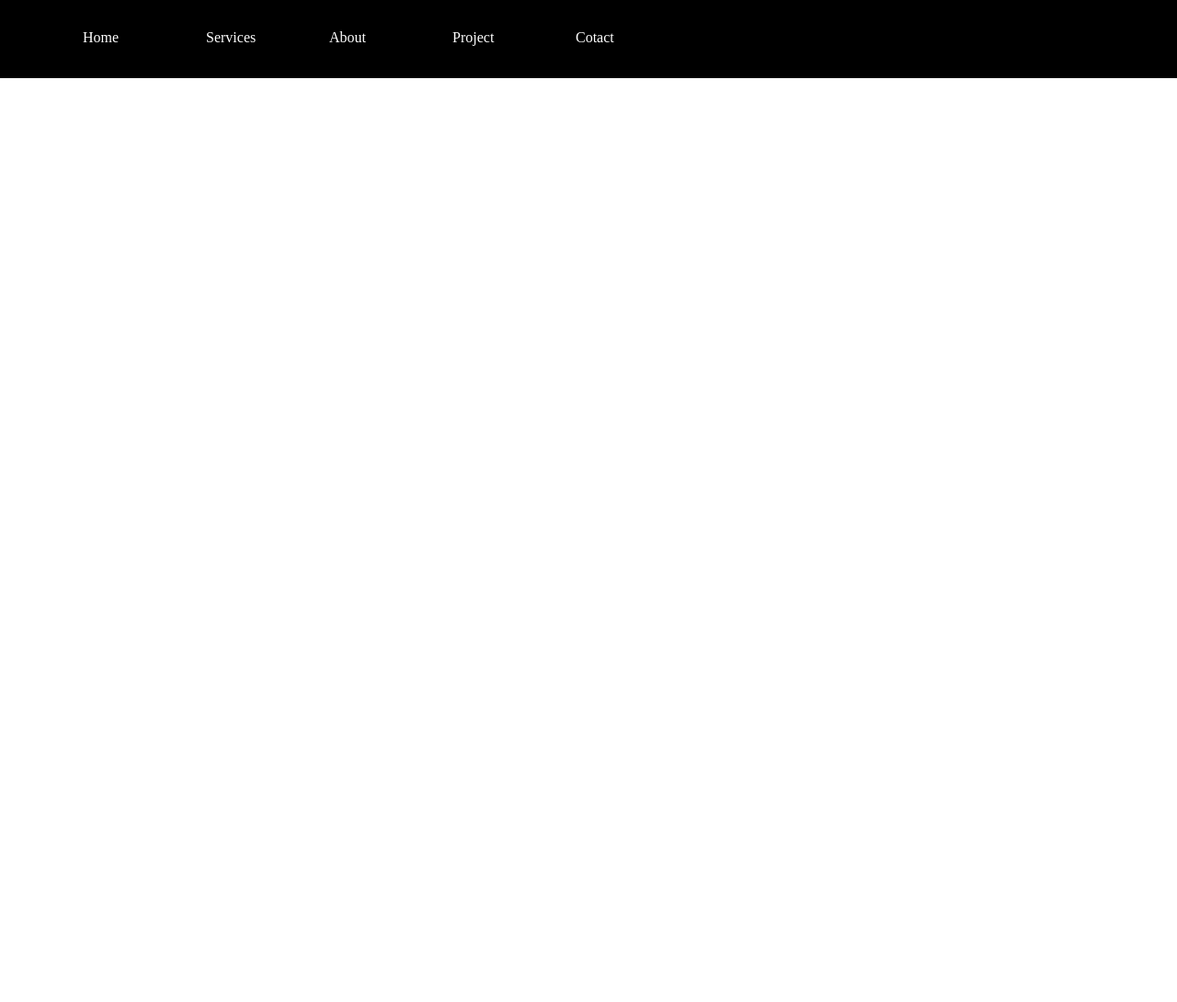
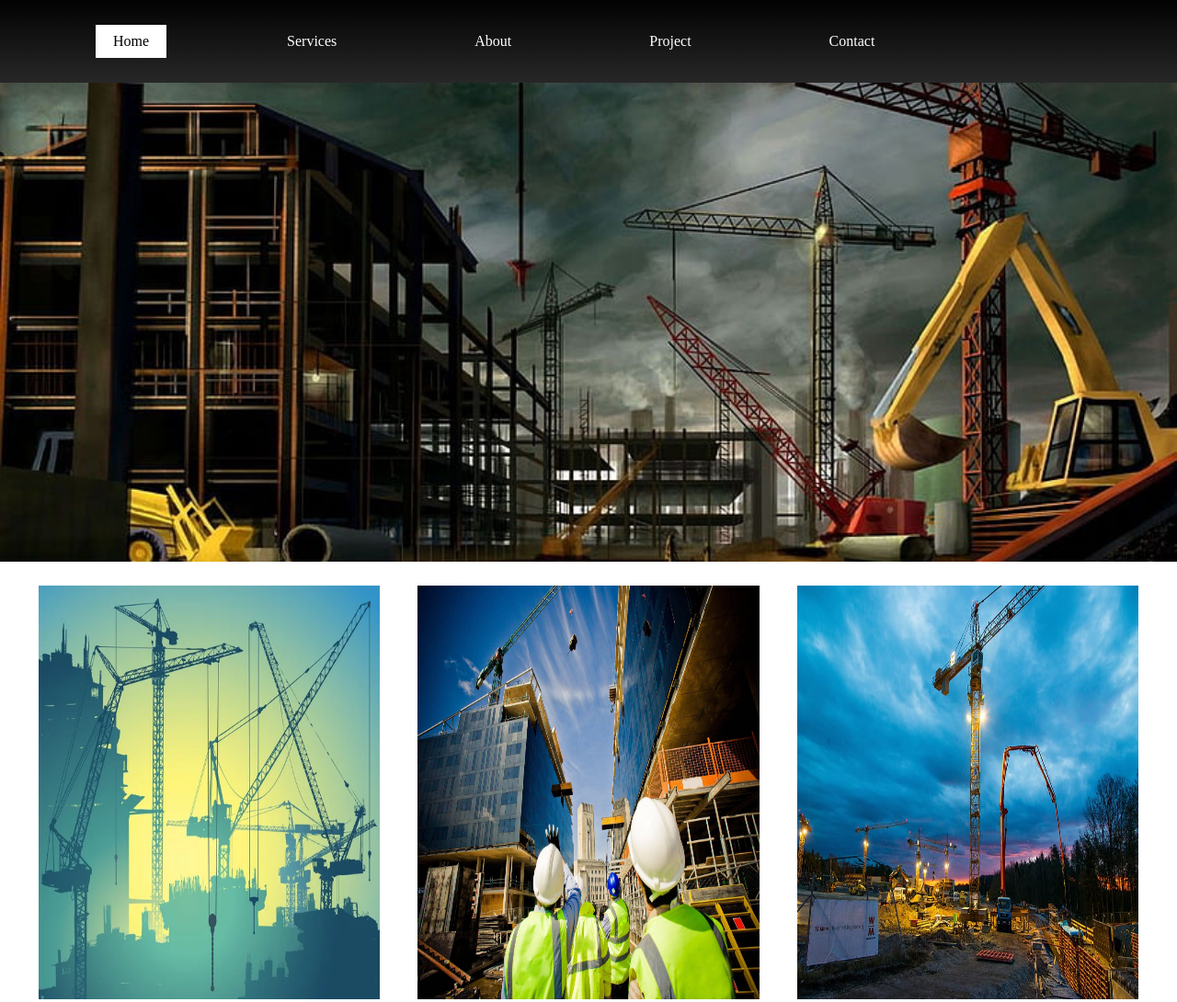
Before and after one commit to PyhtonDeveloperNishu/Background_Properties_CSS, a plain HTML site: page index.html in a window 1280 px wide. Shown: the top 1090 px of the page at 92% size. Before the commit the page ends 800 px from the top, so only its background shows below. Drawn offline with Linux system fonts and the light colour scheme.

Commit message:
completed whole Task related to background

```diff
--- a/index.html
+++ b/index.html
@@ -7,13 +7,26 @@
     <link rel="stylesheet" href="styles.css">
 </head>
 <body>
-    <div class="nav">
-        <div class="nav_sub active">Home</div>
-        <div class="nav_sub">Services</div>
-        <div class="nav_sub">About</div>
-        <div class="nav_sub">Project</div>
-        <div class="nav_sub">Cotact</div>
-        <div class="main-1"></div>
+    <div class="bg_clr">
+        <div class="nav">
+            <div class="nav_sub active">Home</div>
+            <div class="nav_sub">Services</div>
+            <div class="nav_sub">About</div>
+            <div class="nav_sub">Project</div>
+            <div class="nav_sub">Contact</div>
+        </div>
+        <div class="main_1"></div>
+    </div>
+    <div class="main_2">
+        <img src="tower-cranes.jpg" alt="tower" >
+        <img src="civil-engineering.jpg" alt="" >
+        <img src="building-concrete.jpg" alt="" >
+    </div>
+    <div class="main_3">
+        <p >Lorem, ipsum dolor sit amet consectetur adipisicing elit. Quo placeat consectetur quasi, molestiae omnis fugiat pariatur totam dolorum dolore! Vero consequatur quaerat magnam possimus ut quam veritatis, quisquam hic minima consequuntur doloremque, debitis dolorem mollitia totam alias eius provident illum? Nostrum exercitationem quidem iure? Architecto nulla nesciunt ad nobis aliquam?Lorem ipsum dolor sit amet consectetur adipisicing elit. Quidem veritatis dolorem iste minima rerum similique atque laborum blanditiis, dolore ratione molestiae doloribus labore, nobis sunt earum iure, dolores rem animi quas sequi error consequuntur? Sint minus repellendus facere nemo nobis vitae itaque commodi et quaerat magni maxime quam deserunt quod quis illo atque accusamus explicabo id suscipit, sed a, error, inventore ut maiores? Necessitatibus obcaecati cum delectus quos incidunt, adipisci molestias laboriosam, cumque amet itaque rem fugit dolores totam id nemo non quae mollitia blanditiis cupiditate assumenda. Ex vitae libero deleniti, dignissimos ratione voluptates consequuntur quae expedita. In, temporibus facilis?</p>
+        <img src="istock.jpg" alt="tower" class="main_3_sub"
+        >
+
     </div>
 </body>
 </html>
--- a/styles.css
+++ b/styles.css
@@ -1,21 +1,73 @@
-*{
+* {
   margin: 0;
   padding: 0;
+  box-sizing: border-box;
 }
-.nav{
+.bg_clr {
   width: 100%;
-    height: 85px;
+
   background-color: black;
+  background: linear-gradient(
+    0deg,
+    rgba(255, 255, 255, 1) 0%,
+    rgba(2, 2, 2, 1) 100%
+  );
+}
+.nav {
+  padding-top: 1.7rem;
+  padding-bottom: 1.7rem;
+  width: 95%;
+  padding-left: 2rem;
+  padding-right: 2rem;
+  display: flex; /* Added to align content */
+  justify-content: start; /* Align navigation items to the left */
+  gap: 0.2rem; /* Uniform spacing between navigation items */
+}
+.nav_sub {
+  padding: 9px 19px;
+  margin-left: 4.5em;
+  margin-right: 2.3em;
+  color: white;
+  text-align: center;
+}
+.active {
+  background-color: white;
+  color: black;
+  text-align: center;
+}
+.main_1 {
+  background-image: url(construction-work.jpg);
+  background-repeat: no-repeat;
+  background-size: cover;
+  height: 521px;
+}
+.main_2 {
+  width: 100%;
+  height: 500px;
+  display: flex;
+  justify-content: space-evenly;
+}
+img {
+  margin-top: 2%;
+  width: 29%;
+  height: 90%;
+}
 
 
-
+.main_3{
+  padding: 1.5%;
+  background-color: black;
+  height: 500px;
 }
-.nav_sub{
+p {
   display: inline-block;
-    width:35px;
+  width: 45%;
   color: white;
-    margin-top: 27px;
-    margin-left: 85px;
-    padding: 5px;
-
+  font-size: 18px;
 }
+.main_3_sub {
+  width: 45%;
+  margin: 1%;
+  background-repeat: no-repeat;
+  background-size: cover;
+}
```
Also changed, not shown: building-concrete.jpg (added), civil-engineering.jpg (added), construction-work.jpg (added), istock.jpg (added), tower-cranes.jpg (added). Lines whose indentation alone changed are shown as unchanged.
